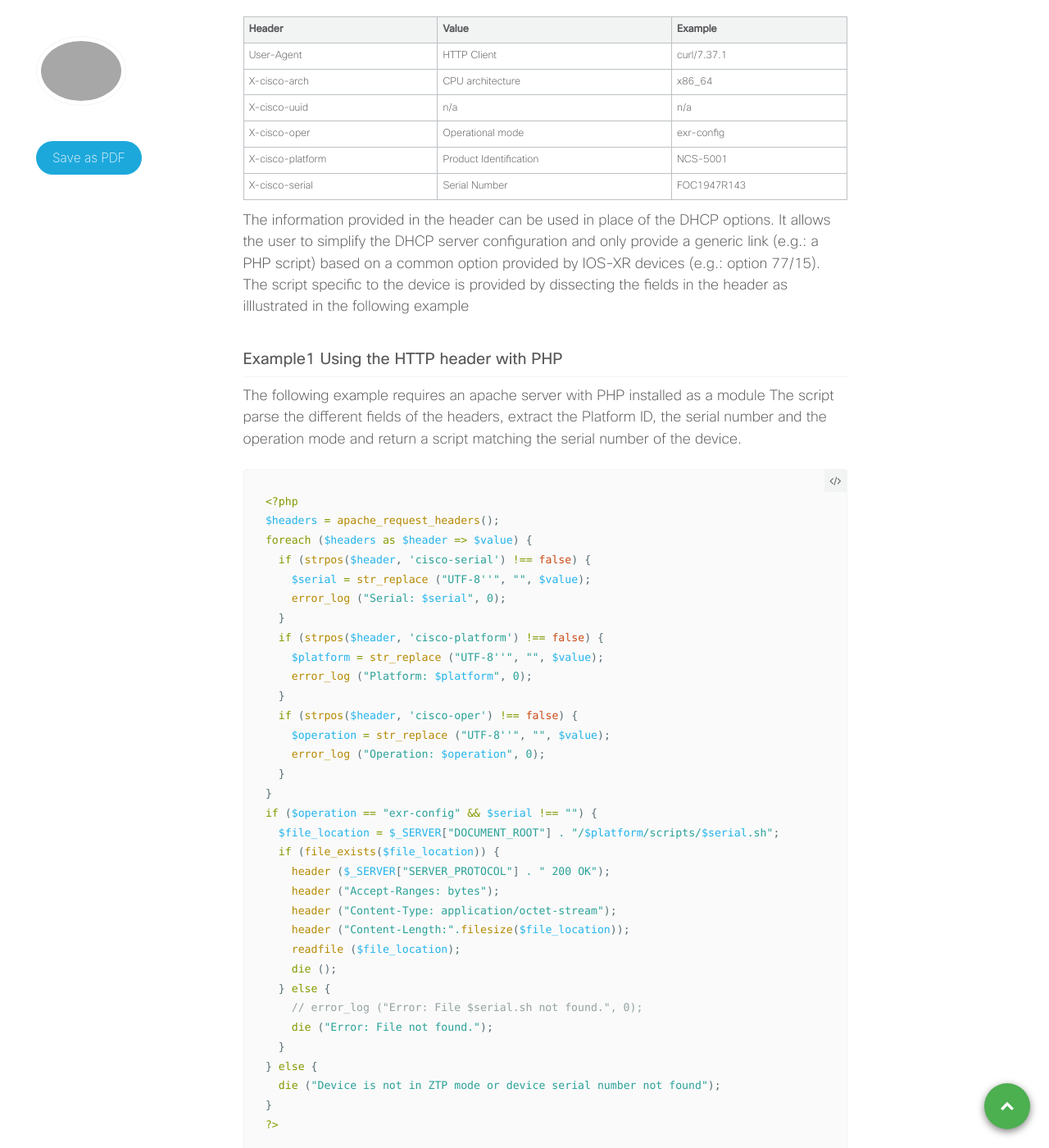
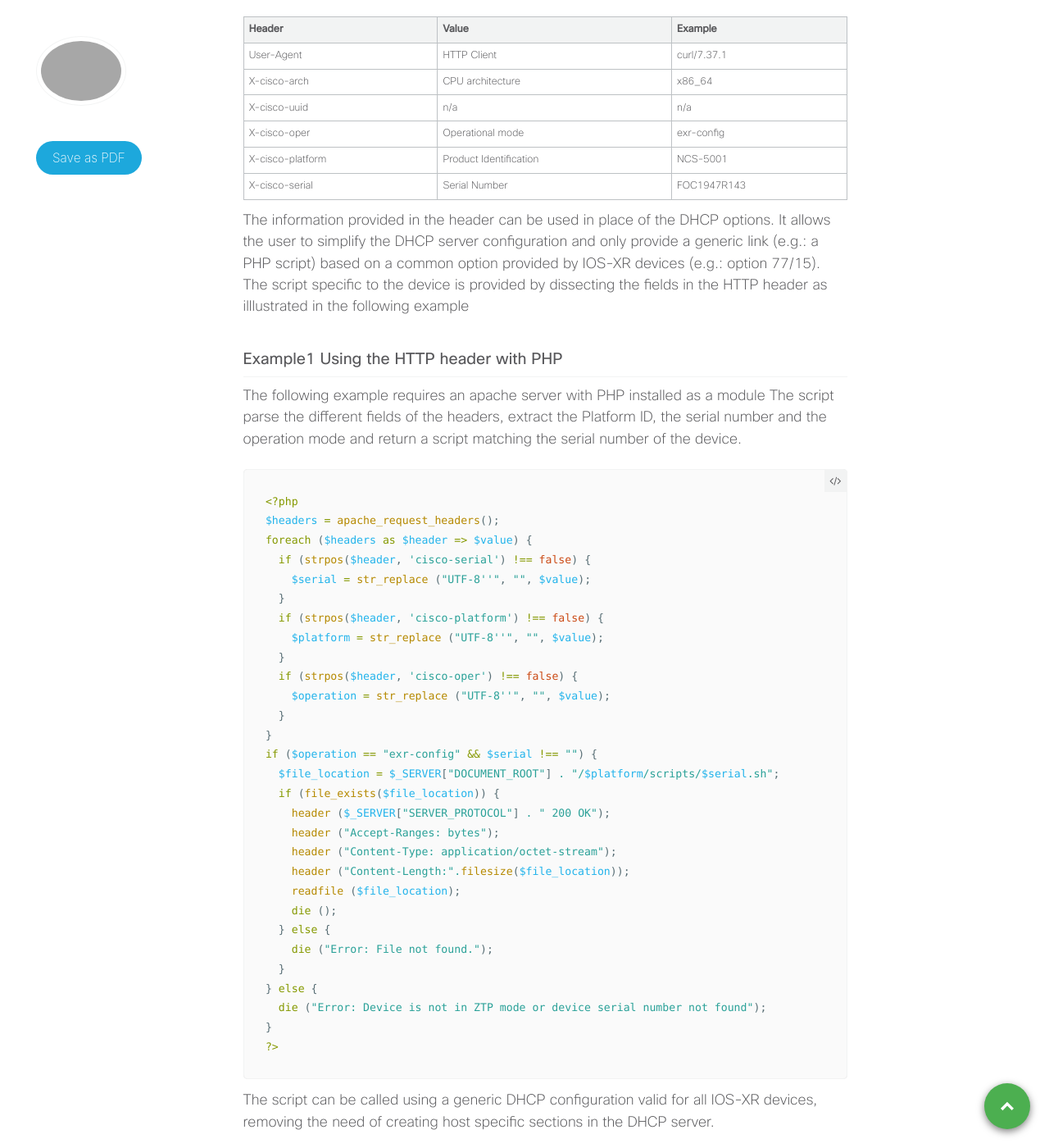
Before and after one commit to xrdocs/device-lifecycle, a Jekyll site: the page built from _blogs/2019-03-14-ztp-workflow-part-2-the-http-server.md, in a window 1280 px wide and 1400 px high, scrolled down 540 px. Shown: the whole window at 82% size. Built offline with Jekyll 4.4.1, drawn with Linux system fonts in a browser that asks for light colours; comment, search, counter and statistics services are not loaded; some of the changed text lies outside the part shown.

Commit message:
Update 2019-03-14-ztp-workflow-part-2-the-http-server.md

````diff
--- a/_blogs/2019-03-14-ztp-workflow-part-2-the-http-server.md
+++ b/_blogs/2019-03-14-ztp-workflow-part-2-the-http-server.md
@@ -28,7 +28,7 @@ IOS-XR devices include several information as part of the initial HTTP(S) reques
 | X-cisco-platform| Product Identification | NCS-5001    |
 | X-cisco-serial  | Serial Number          | FOC1947R143 |
 
-The information provided in the header can be used in place of the DHCP options. It allows the user to simplify the DHCP server configuration and only provide a generic link (e.g.: a PHP script) based on a common option provided by IOS-XR devices (e.g.: option 77/15). The script specific to the device is provided by dissecting the fields in the header as illlustrated in the following example
+The information provided in the header can be used in place of the DHCP options. It allows the user to simplify the DHCP server configuration and only provide a generic link (e.g.: a PHP script) based on a common option provided by IOS-XR devices (e.g.: option 77/15). The script specific to the device is provided by dissecting the fields in the HTTP header as illlustrated in the following example
 
 ### Example1 Using the HTTP header with PHP
 
@@ -41,15 +41,12 @@ $headers = apache_request_headers();
 foreach ($headers as $header => $value) {
   if (strpos($header, 'cisco-serial') !== false) {
     $serial = str_replace ("UTF-8''", "", $value);
-    error_log ("Serial: $serial", 0);
   }
   if (strpos($header, 'cisco-platform') !== false) {
     $platform = str_replace ("UTF-8''", "", $value);
-    error_log ("Platform: $platform", 0);
   }
   if (strpos($header, 'cisco-oper') !== false) {
     $operation = str_replace ("UTF-8''", "", $value);
-    error_log ("Operation: $operation", 0);
   }
 }
 if ($operation == "exr-config" && $serial !== "") {
@@ -62,19 +59,31 @@ if ($operation == "exr-config" && $serial !== "") {
     readfile ($file_location);
     die ();
   } else {
-    // error_log ("Error: File $serial.sh not found.", 0);
     die ("Error: File not found.");
   }
 } else {
-  die ("Device is not in ZTP mode or device serial number not found");
+  die ("Error: Device is not in ZTP mode or device serial number not found");
 }
 ?>
 ```
+The script can be called using a generic DHCP configuration valid for all IOS-XR devices, removing the need of creating host specific sections in the DHCP server.
 
+```
+class "exr-config" {
+   match if exists user-class and option user-class = “exr-config”;
+}
+
+pool {
+     allow member of "exr-config";
+     range 192.168.0.30 192.168.0.254;
+     option default-url = "http://192.168.0.22/php/ztp-generic.php";
+     }
+  }
+```
 
 ## Server Headers
 
-The HTTP server must include the content length
+The HTTP server must include the content length in
 
 ## Server Configuration
 
````
